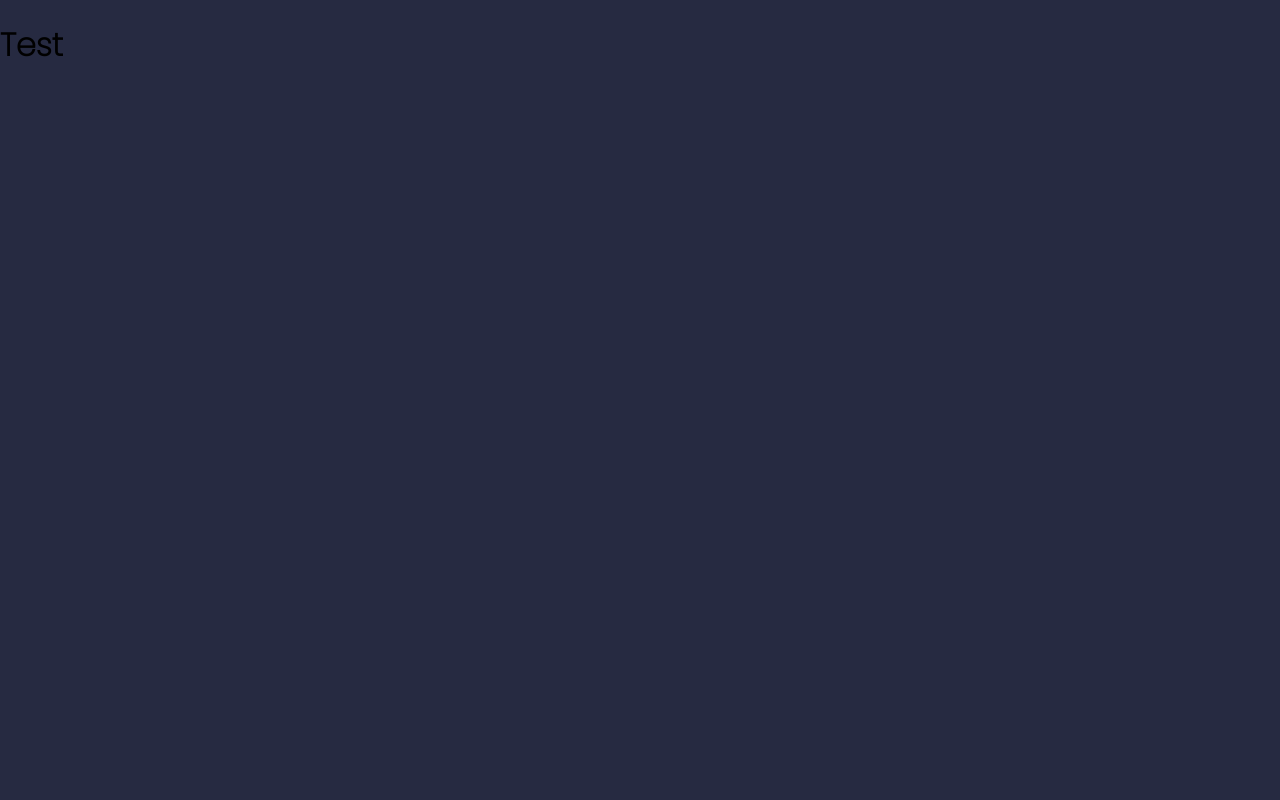
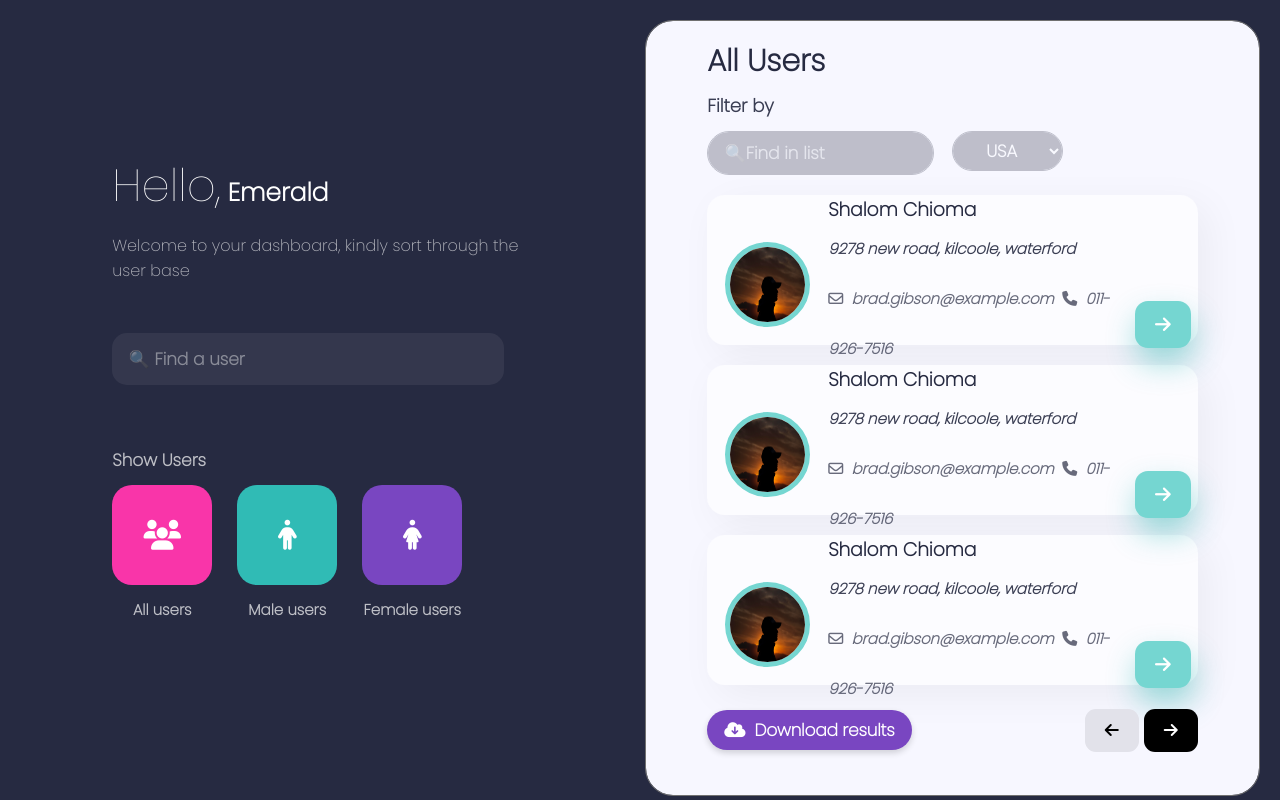
Before and after one commit to ArinzeJeffrey-droid/Dev-Placement-Assessment, a React (Create React App) app: page / in a window 1280 px wide. Built offline with nearby package versions, Linux system fonts and the light colour scheme.

Commit message:
Converted HTML styles to JSX component

```diff
--- a/src/App.js
+++ b/src/App.js
@@ -1,12 +1,14 @@
-import logo from './logo.svg';
+import React from 'react'
+import Dashboard from './components/Dashboard'
+import Intro from './components/Intro'
 
 
-function App() {
+const App = () => {
   return (
-    <div className="App">
-        <h1>Test</h1>
+    <div className="container">
+      <Intro/>
+      <Dashboard/>
     </div>
-  );
+  )
 }
-
 export default App;
--- /dev/null
+++ b/src/components/Dashboard.jsx
@@ -0,0 +1,42 @@
+import React from 'react'
+import Footer from './reuseables/Footer';
+import UserCard from './reuseables/Usercard';
+import UserProfile from './reuseables/UserProfile';
+
+
+const Dashboard = () => {
+    return (
+    <div className="box2">
+        <div className="box2-container">
+            <h1>All Users</h1>
+            <p>Filter by</p>
+            <div className="filter-container">
+                <div className="filter-find find-country">
+                    <input type="text" placeholder="&nbsp;&nbsp;&nbsp;&#x1F50D;Find in list" className="filter"/>
+                </div>
+                <div className="filter-find">
+                    <select name="" className="country filter" id="">
+                        <option disabled defaultValue>&nbsp;&nbsp;&nbsp;Country</option>
+                        <option>USA</option>
+                        <option>Africa</option>
+                    </select>
+                </div>
+                <div className="filter-find">
+                    {/* placeholder for toggle */}
+                </div>
+            </div>
+            <div className="users-container">
+                <div className="inner">
+                    <UserCard/>
+                    <UserCard/>
+                    <UserCard/>
+                </div>
+                <UserProfile/>
+            </div>
+            <Footer/>
+        </div>
+    </div>
+    );
+}
+
+export default Dashboard;
--- /dev/null
+++ b/src/components/Intro.jsx
@@ -0,0 +1,44 @@
+import React from 'react';
+
+
+const Intro = () => {
+    return (
+    <div className="box1">
+        <div className="center-box">
+            <div className="text-header">
+                <h1>Hello,</h1>
+                <h3>&nbsp;Emerald</h3>
+                <p>Welcome to your dashboard, kindly sort through the user base</p>
+            </div>
+            <div className="search-bar-box">
+                <input className="search-bar" type="text" placeholder="&nbsp;&nbsp;&nbsp;&#x1F50D; Find a user"/>
+            </div>
+            <div className="action-box">
+                <p>Show Users</p>
+                <div className="action-wrapper">
+                    <div className="ac-wrap">
+                        <div className="actions a">
+                            <i className="fa fa-users fa-lg" aria-hidden="true"></i>
+                        </div>
+                        <p>All users</p>
+                    </div>
+                    <div className="ac-wrap">
+                        <div className="actions b">
+                            <i className="fa fa-male fa-lg" aria-hidden="true"></i>
+                        </div>
+                        <p>Male users</p>
+                    </div>
+                    <div className="ac-wrap">
+                        <div className="actions c">
+                            <i className="fa fa-female fa-lg" aria-hidden="true"></i>
+                        </div>
+                        <p>Female users</p>
+                    </div>
+                </div>
+            </div>
+        </div>
+    </div>
+    )
+}
+
+export default Intro
--- /dev/null
+++ b/src/components/reuseables/Footer.jsx
@@ -0,0 +1,23 @@
+import React from 'react'
+import { Link } from 'react-router-dom';
+
+const Footer = () => {
+    return (
+    <div className="footer">
+        <button className="download">
+            <i className="fa fa-cloud-download" aria-hidden="true"></i>
+            &nbsp;&nbsp;Download results
+        </button>
+        <div className="pagination">
+            <Link to="#">
+                <i className="fa fa-arrow-left" aria-hidden="true"></i>
+            </Link>
+            <Link to="#">
+                <i className="fa fa-arrow-right" aria-hidden="true"></i>
+            </Link>
+        </div>
+    </div>
+    );
+}
+
+export default Footer;
--- /dev/null
+++ b/src/components/reuseables/UserProfile.jsx
@@ -0,0 +1,33 @@
+import React from 'react'
+import { Link } from 'react-router-dom';
+import UserImg from '../../assets/img/profile.jpg'
+
+
+
+const UserProfile = () => {
+    return (
+    <div className="view-user">
+        <Link to="#"><i className="fa fa-arrow-left" aria-hidden="true"></i>&nbsp;&nbsp;RESULTS</Link>
+        <div className="view-user-container">
+            <div className="view-user-img">
+                <img src={UserImg} alt=""/>
+            </div>
+            <div className="view-user-info">
+                <h1>Mrs Shalom Chioma</h1>&nbsp;&nbsp;<span>25</span>
+                <p>9278 new road, kilcoole, waterford</p>
+                <p className="address">
+                    <i className="fa fa-envelope-o" aria-hidden="true"></i>
+                    &nbsp;brad.gibson@example.com
+                </p>
+                <p className="address test">
+                    Joined: 2002-05-21
+                </p>
+                <p className="tel"><i className="fa fa-volume-control-phone" aria-hidden="true"></i>&nbsp; 011-926-7516</p>
+                <p className="tel"><i className="fa fa-mobile" aria-hidden="true"></i>&nbsp; 011-926-7516</p>
+            </div>
+        </div>
+    </div>
+    );
+}
+
+export default UserProfile;
--- /dev/null
+++ b/src/components/reuseables/Usercard.jsx
@@ -0,0 +1,32 @@
+import React from 'react'
+import UserImg from "../../assets/img/profile.jpg"
+import { Link } from "react-router-dom"
+
+const UserCard = () => {
+    return (
+    <div className="user-card">
+        <div className="user-wrap">
+            <div className="user-img">
+                <img src={UserImg} alt=""/>
+            </div>
+            <div className="user-details">
+                <h3>Shalom Chioma</h3>
+                <p>9278 new road, kilcoole, waterford</p>
+                <div className="email">
+                    <p>
+                        <i className="fa fa-envelope-o" aria-hidden="true"></i>
+                        &nbsp; brad.gibson@example.com &nbsp;
+                        <i className="fa fa-phone" aria-hidden="true"></i>
+                        &nbsp; 011-926-7516
+                    </p>
+                    <Link to="#">
+                        <i className="fa fa-arrow-right" aria-hidden="true"></i>
+                    </Link>
+                </div>
+            </div>
+        </div>
+    </div>
+    );
+}
+
+export default UserCard;
```
Also changed, not shown: src/assets/img/profile.jpg (added), 1 other file (tests, documents, lock files or other folders).
